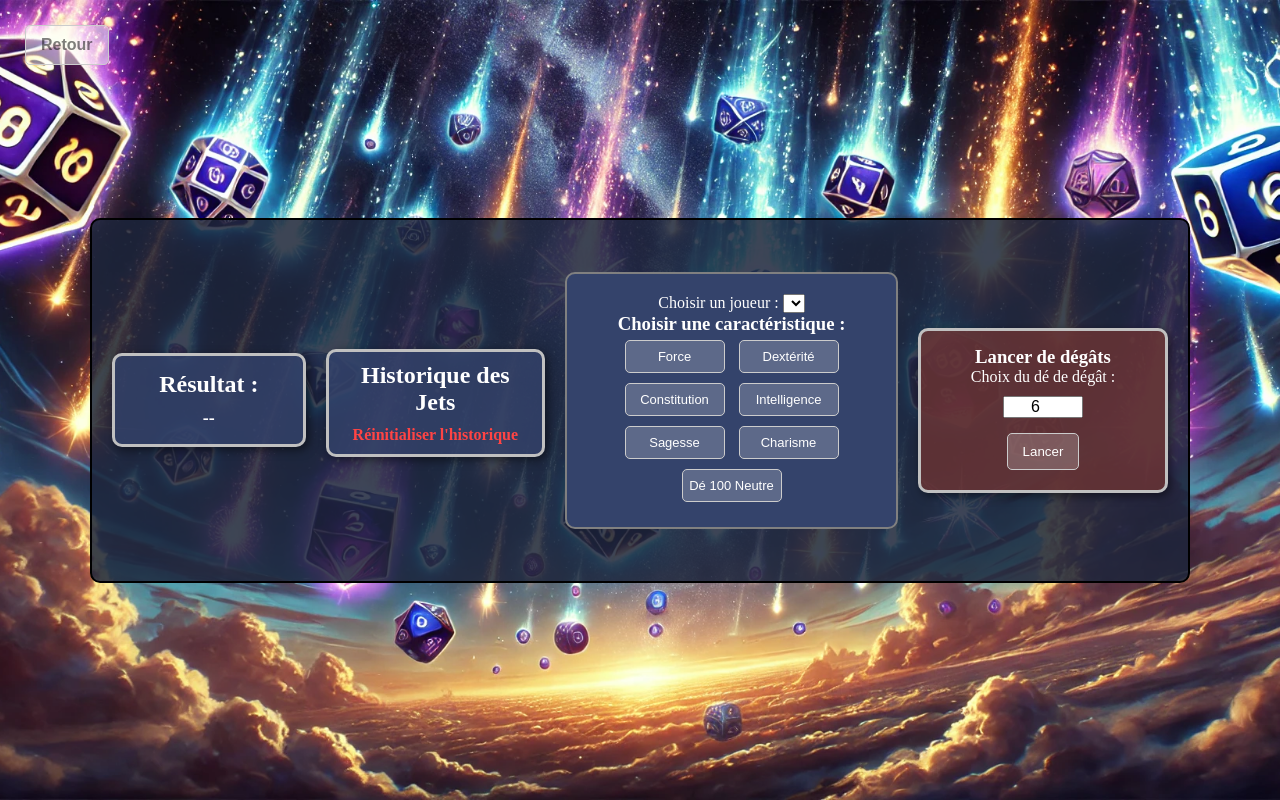
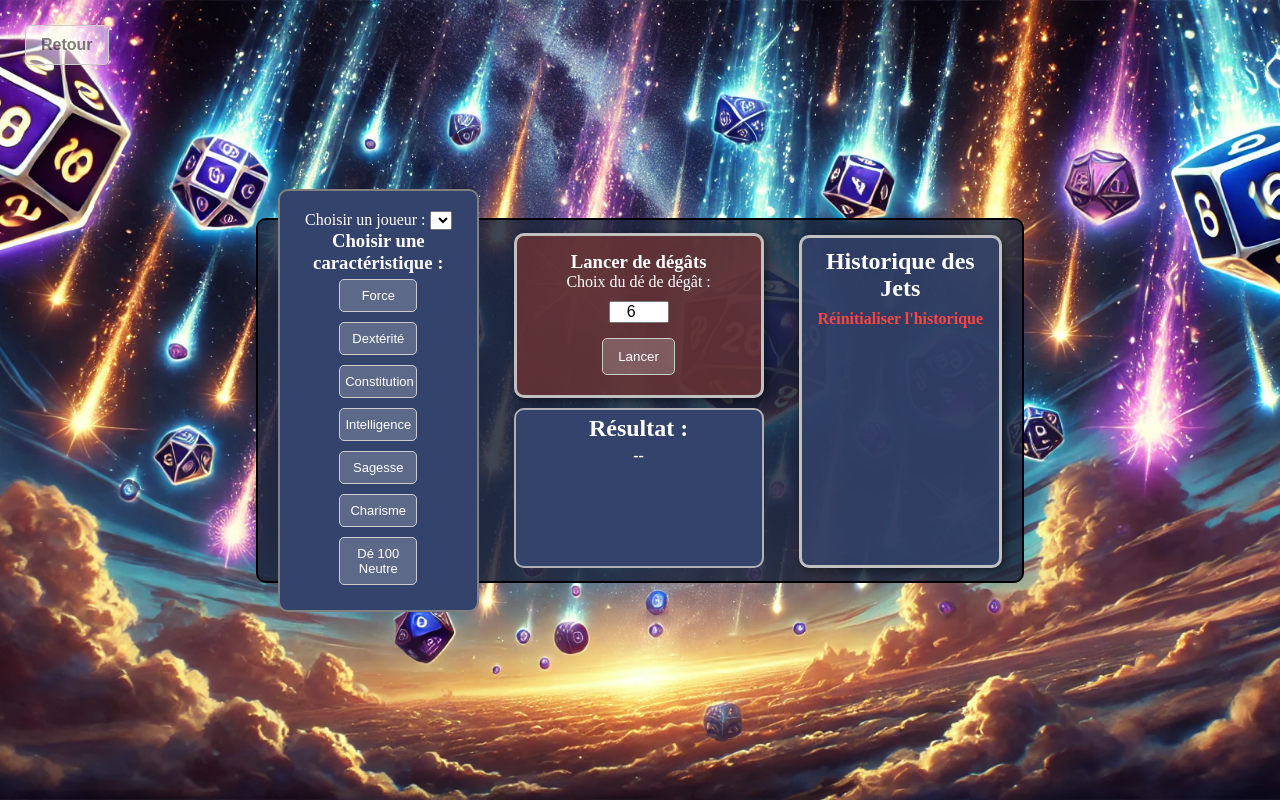
Before and after one commit to Munce-95/Jeu-de-role, a plain HTML site: page LancerDes.html in a window 1280 px wide. Drawn offline with Linux system fonts and the light colour scheme; no server answers.

Commit message:
Update Style Des

```diff
--- a/LancerDes.html
+++ b/LancerDes.html
@@ -12,11 +12,37 @@
 
     <div class="des-container">
 
-        <!-- 📜 Partie Résultat (Gauche) -->
-        <div class="resultat-container">
-            <h2>Résultat :</h2>
-            <h2 id="resultat">--</h2>
+        <!-- 📊 Partie Sélection (Droite) -->
+        <div class="selection-container">
+            <label for="playerSelect">Choisir un joueur :</label>
+            <select id="playerSelect"></select>
+
+            <h3>Choisir une caractéristique :</h3>
+            <button onclick="lancerDe('Force')">Force</button>
+            <button onclick="lancerDe('Dextérité')">Dextérité</button>
+            <button onclick="lancerDe('Constitution')">Constitution</button>
+            <button onclick="lancerDe('Intelligence')">Intelligence</button>
+            <button onclick="lancerDe('Sagesse')">Sagesse</button>
+            <button onclick="lancerDe('Charisme')">Charisme</button>
+            <button onclick="lancerDeNeutre()">Dé 100 Neutre</button>
         </div>
+
+        <div id="box-degat-result">
+            <!-- 🎯 Nouvelle section pour les jets de dégâts -->
+            <div id="degats-container">
+                <h3>Lancer de dégâts</h3>
+                <label for="degatsInput">Choix du dé de dégât :</label>
+                <input type="number" id="degatsInput" min="2" max="100" step="1" value="6">
+                <button onclick="lancerDegats()">Lancer</button>
+            </div>
+
+            <!-- 📜 Partie Résultat (Gauche) -->
+            <div id="resultat-container">
+                <h2>Résultat :</h2>
+                <h2 id="resultat">--</h2>
+            </div>
+        </div>
+
 
         <!-- 📜 Historique des jets -->
         <div class="historique-container">
@@ -30,30 +56,6 @@
 
 
 
-        <!-- 📊 Partie Sélection (Droite) -->
-        <div class="selection-container">
-            <label for="playerSelect">Choisir un joueur :</label>
-            <select id="playerSelect"></select>
-
-            <h3>Choisir une caractéristique :</h3>
-            <button onclick="lancerDe('Force')">Force</button>
-            <button onclick="lancerDe('Dextérité')">Dextérité</button>
-            <button onclick="lancerDe('Constitution')">Constitution</button>
-            <button onclick="lancerDe('Intelligence')">Intelligence</button>
-            <button onclick="lancerDe('Sagesse')">Sagesse</button>
-            <button onclick="lancerDe('Charisme')">Charisme</button>
-            <button onclick="lancerDeNeutre()">Dé 100 Neutre</button>
-
-        </div>
-
-         <!-- 🎯 Nouvelle section pour les jets de dégâts -->
-         <div class="degats-container">
-            <h3>Lancer de dégâts</h3>
-            <label for="degatsInput">Choix du dé de dégât :</label>
-            <input type="number" id="degatsInput" min="2" max="100" step="1" value="6">
-            <button onclick="lancerDegats()">Lancer</button>
-        </div>
-
 
     </div>
 
--- a/LancerDes.js
+++ b/LancerDes.js
@@ -84,7 +84,7 @@ async function lancerDe(caracteristique) {
         // 🔹 Affichage privé du résultat
         document.getElementById("resultat").innerHTML = `
             <h3>Lancer pour <br>"<strong>${caracteristique}</strong>" :</h3>
-            <h2 class="${cssClass}">${resultat} - ${reussite}</h2>
+            <h2 class="${cssClass}">${resultat} : ${reussite}</h2>
         `;
 
         // 🔹 Préparation des données pour Supabase
@@ -185,7 +185,6 @@ async function lancerDegats() {
     document.getElementById("resultat").innerHTML = `
         <h3>Résultat pour "<strong>Dégâts (D${degatsType})</strong>" :</h3>
         <h2 class="degats">${resultat} dégâts</h2>
-        <p><small>(${joueurNom})</small></p>
     `;
 
     // 🔹 Enregistrement dans l'historique
@@ -204,7 +203,7 @@ async function lancerDegats() {
     });
 
     console.log("✅ Jet de dégâts ajouté à l’historique !");
-    chargerHistorique(); // 🔹 Mise à jour de l'historique
+    chargerHistorique();
 }
 
 
@@ -246,7 +245,7 @@ async function resetHistorique() {
         }
 
         console.log("✅ Historique réinitialisé avec succès !");
-        chargerHistorique(); // 🔄 Mettre à jour l'affichage après suppression
+        chargerHistorique();
     } catch (error) {
         console.error("❌ Erreur réseau :", error);
     }
@@ -261,19 +260,19 @@ function getResultatClass(resultat, stat) {
 
     if (resultat === 1) {
         cssClass = "SupReuCrit";
-        reussite = "Super Réussite Critique";
+        reussite = "Super<br>Réussite Critique";
     } else if (resultat > 1 && resultat <= 10) {
         cssClass = "ReuCrit";
-        reussite = "Réussite Critique";
+        reussite = "Réussite<br>Critique";
     } else if (resultat <= stat) {
         cssClass = "valide";
         reussite = "Réussite";
     } else if (resultat >= 90 && resultat < 100) {
         cssClass = "EchecCrit";
-        reussite = "Échec Critique";
+        reussite = "Échec<br>Critique";
     } else if (resultat === 100) {
         cssClass = "SupEchecCrit";
-        reussite = "Super Échec Critique";
+        reussite = "Super<br>Échec Critique";
     }
 
     return { reussite, cssClass };
--- a/StyleDes.css
+++ b/StyleDes.css
@@ -5,7 +5,7 @@
 }
 
 body {
-    background-image: url("FondDesEtoile.png"); /* Remplace par ton image de fond */
+    background-image: url("FondDesEtoile.png");
     background-size: cover;
     background-position: center;
     background-repeat: no-repeat;
@@ -23,30 +23,77 @@ body {
     padding: 20px;
     display: flex;
     gap: 20px;
-    width: 1100px;
+    width: 60%;
     height: 365px;
     justify-content: space-between;
     align-items: center;
 }
 
-/* 📜 Partie Gauche : Résultat */
-.resultat-container {
+#box-degat-result {
+    display: flex;
+    flex-direction: column;
+    gap: 10px;
+    padding: 15px;
+}
+
+#resultat-container {
     background-color: #34436B;
     border: 2px solid #B0B0B0;
     border-radius: 10px;
-    padding: 20px;
-    width: 35%;
+    padding: 5px;
+    height: 160px;
+    width: 250px;
     text-align: center;
     color: white;
 }
 
-/* 📊 Partie Droite : Sélection Joueur & Caractéristique */
+/* 📜 Cadre autour du résultat */
+.resultat-container {
+    background-color: rgba(52, 67, 107, 0.82);
+    border: 3px solid #c0c0c0;
+    border-radius: 10px;
+    padding: 15px;
+    width: 300px;
+    text-align: center;
+    box-shadow: 3px 3px 10px rgba(0, 0, 0, 0.5);
+}
+
+/* 🎲 Texte du résultat */
+#resultat {
+    font-size: 16px;
+    font-weight: bold;
+    margin-top: 5px;
+}
+
+#degats-container {
+    background-color: rgba(107, 52, 52, 0.82);
+    border: 3px solid #c0c0c0;
+    color: white;
+    display: flex;
+    flex-direction: column;
+    align-items: center;
+    border-radius: 10px;
+    padding: 15px;
+    text-align: center;
+    box-shadow: 3px 3px 10px rgba(0, 0, 0, 0.5);
+    height: 50%;
+    width: 250px;
+}
+
+#degats-container input {
+    width: 60px;
+    text-align: center;
+    font-size: 16px;
+    margin: 10px 0;
+}
+
+/* 📊 Sélection Joueur & Caractéristique */
 .selection-container {
     background-color: #34436B;
     border: 2px solid gray;
     border-radius: 10px;
     padding: 20px;
-    width: 50%;
+    width: 330px;
     color: white;
     text-align: center;
 }
@@ -78,23 +125,7 @@ button:hover {
     left: 20px;
 }
 
-/* 📜 Cadre autour du résultat */
-.resultat-container {
-    background-color: rgba(52, 67, 107, 0.82); /* 🔹 Bleu foncé semi-transparent */
-    border: 3px solid #c0c0c0; /* 🔹 Bordure grise */
-    border-radius: 10px; /* 🔹 Coins arrondis */
-    padding: 15px; /* 🔹 Espace interne */
-    width: 300px; /* 🔹 Largeur fixe */
-    text-align: center; /* 🔹 Centrer le texte */
-    box-shadow: 3px 3px 10px rgba(0, 0, 0, 0.5); /* 🔹 Ombre légère */
-}
 
-/* 🎲 Texte du résultat */
-#resultat {
-    font-size: 18px;
-    font-weight: bold;
-    margin-top: 10px;
-}
 
 /* 🎲 Couleurs des résultats */
 #resultat .SupEchecCrit { color: rgb(189, 0, 0); } /* 🔴 Super Échec Critique */
@@ -113,11 +144,9 @@ button:hover {
     padding: 10px;
     width: 350px;
     text-align: center;
-    margin-top: 5px;
+    margin-top: 3px;
     box-shadow: 3px 3px 10px rgba(0, 0, 0, 0.5);
-
-    /* ✅ Hauteur fixe avec scroll */
-    max-height: 300px;
+    height: 104%;
     display: flex;
     flex-direction: column;
     align-items: center;
@@ -128,7 +157,7 @@ button:hover {
     list-style-type: none;
     padding: 0;
     width: 100%;
-    max-height: 250px; /* ✅ Fixe la hauteur pour ne pas dépasser */
+    max-height: 250px;
     overflow-y: auto;
 }
 
@@ -149,8 +178,8 @@ button:hover {
     color: #ff4444;
     font-weight: bold;
     cursor: pointer;
-    margin-top: 10px;
     transition: color 0.3s ease-in-out;
+    margin-top: 8px;
 }
 
 .reset-histo-text:hover {
@@ -164,30 +193,6 @@ button:hover {
     font-weight: bold;
 }
 
-/* 🎯 Cadre des dégâts */
-.degats-container {
-    background-color: rgba(107, 52, 52, 0.82);
-    border: 3px solid #c0c0c0;
-    color: white;
-    border-radius: 10px;
-    padding: 15px;
-    text-align: center;
-    width: 90%;
-    max-width: 250px;
-    margin-top: 20px;
-    box-shadow: 3px 3px 10px rgba(0, 0, 0, 0.5);
-    display: flex;
-    flex-direction: column;
-    align-items: center;
-}
-
-/* 🎯 Input des dégâts */
-.degats-container input {
-    width: 60px;
-    text-align: center;
-    font-size: 16px;
-    margin: 10px 0;
-}
 
 /* 🎯 Texte des résultats de dégâts */
 #resultat .degats {
@@ -196,10 +201,10 @@ button:hover {
 }
 
 .selection-container button {
-    width: 50%;  /* Réduit la largeur des boutons */
-    max-width: 100px; /* Taille maximale pour éviter qu'ils soient trop larges */
-    padding: 8px 5px; /* Réduit la hauteur des boutons */
-    font-size: 13px; /* Diminue légèrement la taille du texte */
+    width: 50%;
+    max-width: 100px;
+    padding: 8px 5px;
+    font-size: 13px;
 }
 
 /* 📌 Centrage de l'input des dégâts */
```
